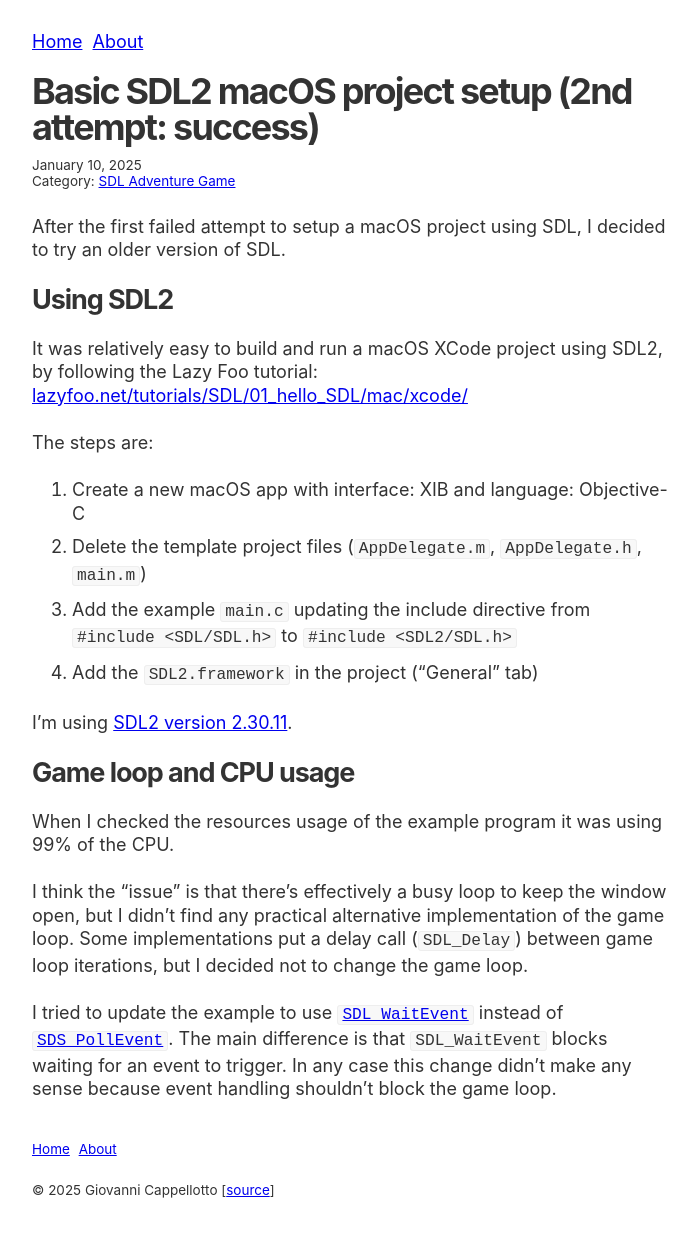
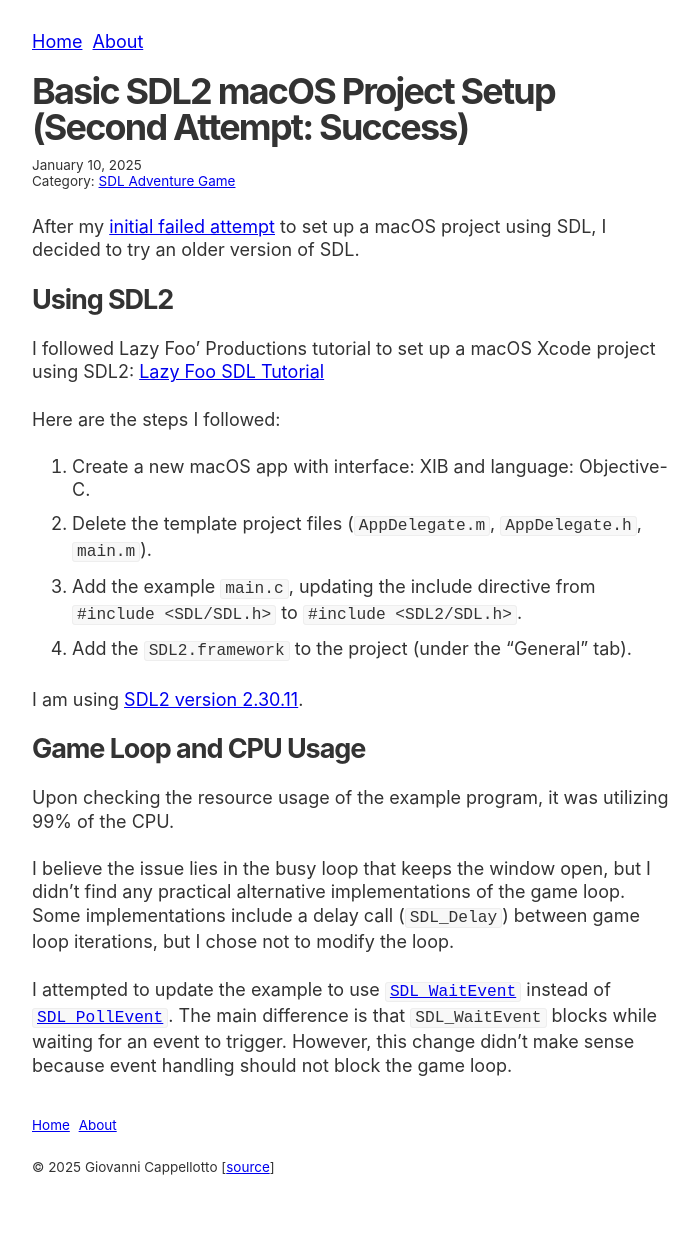
Before and after one commit to curlybracketshq/giovanni.curlybrackets.it, a Jekyll site: the page built from sdl-adventure-game/_posts/2025-01-10-basic-sdl2-macos-project-setup-success.markdown, in a window 1280 px wide. Shown: the whole page, without its empty margins (288-987 px from the left). Built offline with Jekyll 4.4.1, drawn with Linux system fonts in a browser that asks for light colours; after the commit the page ends 1220 px from its top, so only the background shows below that.

Commit message:
Content review

```diff
--- a/sdl-adventure-game/_posts/2025-01-10-basic-sdl2-macos-project-setup-success.markdown
+++ b/sdl-adventure-game/_posts/2025-01-10-basic-sdl2-macos-project-setup-success.markdown
@@ -1,27 +1,27 @@
 ---
-title: "Basic SDL2 macOS project setup (2nd attempt: success)"
+title: "Basic SDL2 macOS Project Setup (Second Attempt: Success)"
 layout: post
 ---
 
-After the first failed attempt to setup a macOS project using SDL, I decided to try an older version of SDL.
+After my [initial failed attempt]({% post_url sdl-adventure-game/2025-01-09-basic-sdl3-macos-project-setup-failure %}) to set up a macOS project using SDL, I decided to try an older version of SDL.
 
 ## Using SDL2
 
-It was relatively easy to build and run a macOS XCode project using SDL2, by following the Lazy Foo tutorial: [lazyfoo.net/tutorials/SDL/01_hello_SDL/mac/xcode/](https://lazyfoo.net/tutorials/SDL/01_hello_SDL/mac/xcode/index.php)
+I followed Lazy Foo' Productions tutorial to set up a macOS Xcode project using SDL2: [Lazy Foo SDL Tutorial](https://lazyfoo.net/tutorials/SDL/01_hello_SDL/mac/xcode/index.php)
 
-The steps are:
+Here are the steps I followed:
 
-1. Create a new macOS app with interface: XIB and language: Objective-C
-2. Delete the template project files (`AppDelegate.m`, `AppDelegate.h`, `main.m`)
-3. Add the example `main.c` updating the include directive from `#include <SDL/SDL.h>` to `#include <SDL2/SDL.h>`
-4. Add the `SDL2.framework` in the project ("General" tab)
+1. Create a new macOS app with interface: XIB and language: Objective-C.
+2. Delete the template project files (`AppDelegate.m`, `AppDelegate.h`, `main.m`).
+3. Add the example `main.c`, updating the include directive from `#include <SDL/SDL.h>` to `#include <SDL2/SDL.h>`.
+4. Add the `SDL2.framework` to the project (under the "General" tab).
 
-I'm using [SDL2 version 2.30.11](https://github.com/libsdl-org/SDL/releases/tag/release-2.30.11).
+I am using [SDL2 version 2.30.11](https://github.com/libsdl-org/SDL/releases/tag/release-2.30.11).
 
-## Game loop and CPU usage
+## Game Loop and CPU Usage
 
-When I checked the resources usage of the example program it was using 99% of the CPU.
+Upon checking the resource usage of the example program, it was utilizing 99% of the CPU.
 
-I think the "issue" is that there's effectively a busy loop to keep the window open, but I didn't find any practical alternative implementation of the game loop. Some implementations put a delay call (`SDL_Delay`) between game loop iterations, but I decided not to change the game loop.
+I believe the issue lies in the busy loop that keeps the window open, but I didn't find any practical alternative implementations of the game loop. Some implementations include a delay call (`SDL_Delay`) between game loop iterations, but I chose not to modify the loop.
 
-I tried to update the example to use [`SDL_WaitEvent`](https://wiki.libsdl.org/SDL2/SDL_WaitEvent) instead of [`SDS_PollEvent`](https://wiki.libsdl.org/SDL2/SDL_PollEvent). The main difference is that `SDL_WaitEvent` blocks waiting for an event to trigger. In any case this change didn't make any sense because event handling shouldn't block the game loop.
+I attempted to update the example to use [`SDL_WaitEvent`](https://wiki.libsdl.org/SDL2/SDL_WaitEvent) instead of [`SDL_PollEvent`](https://wiki.libsdl.org/SDL2/SDL_PollEvent). The main difference is that `SDL_WaitEvent` blocks while waiting for an event to trigger. However, this change didn't make sense because event handling should not block the game loop.
```
